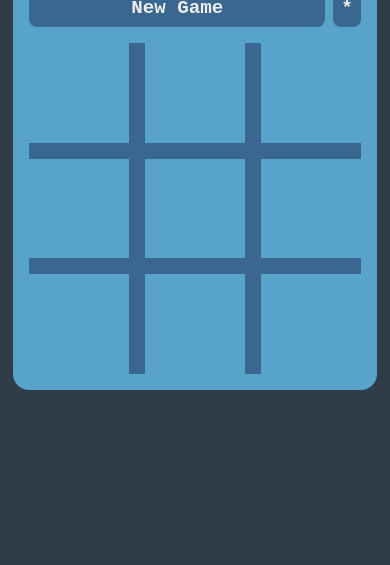
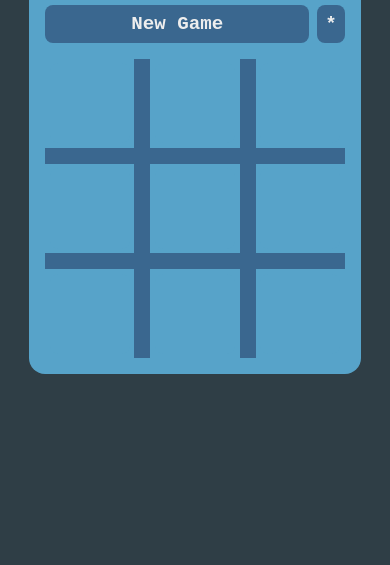
Before and after one commit to Christian-Tarello/TicTacToe-JS, a plain HTML site: page index.html in a window 390 px wide. Shown: the part 279-844 px from the top of the page. Drawn offline with Linux system fonts and the light colour scheme.

Commit message:
Improve responsiveness

```diff
--- a/style.css
+++ b/style.css
@@ -18,8 +18,7 @@ body {
 }
 
 .ticTacToe {
-    --ticTacToe-boardWidth: clamp(10rem, 85vw, 70vh);
-    min-width: var(--ticTacToe-boardWidth);
+    width: clamp(10rem, 85vw, 70vh);
     background-color: #57a3c9;
     font-family: 'Courier New', Courier, monospace;
     padding: 1rem;
@@ -46,8 +45,7 @@ body {
 }
 
 .ticTacToe-board {
-    height: var(--ticTacToe-boardWidth);
-    width: var(--ticTacToe-boardWidth);
+    aspect-ratio: 1/1;
     background-color: #3A678F;
     display: grid;
     grid-template-columns: 1fr 1fr 1fr;
```
